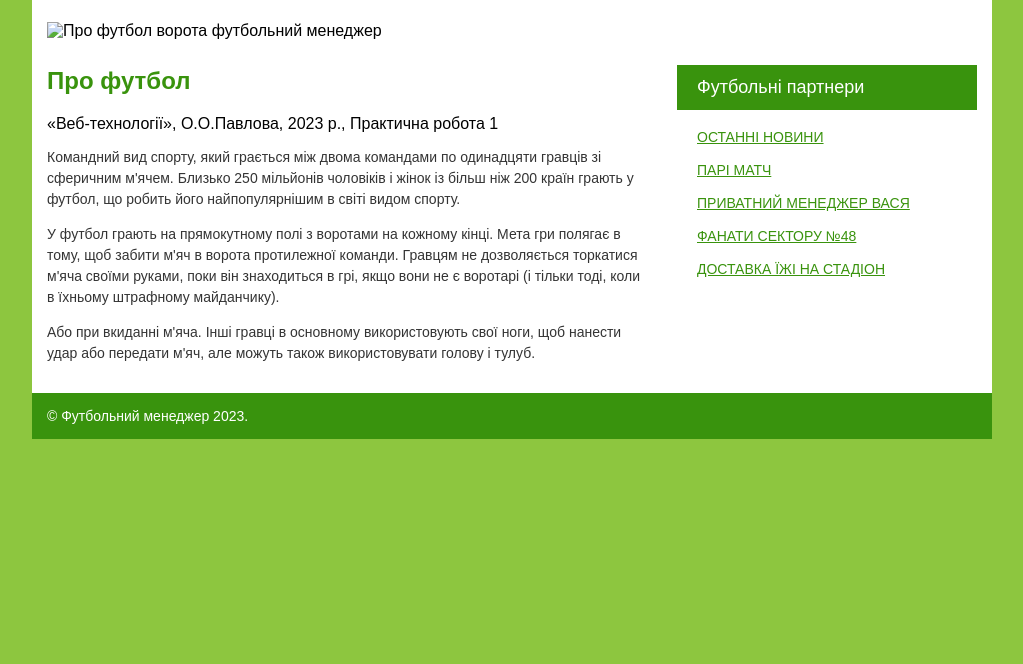
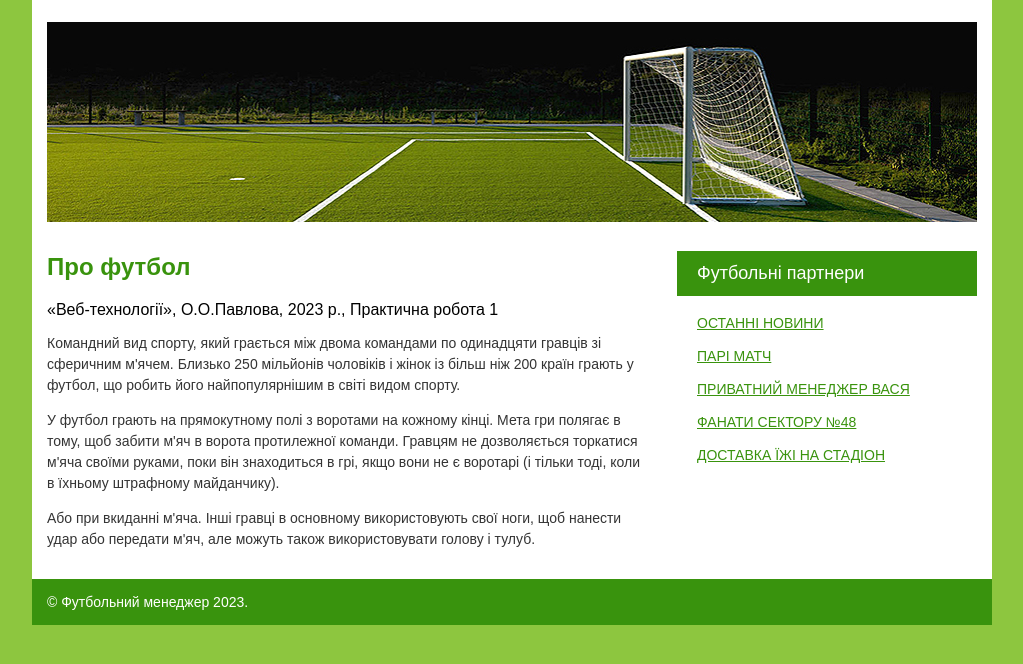
Before and after one commit to RomanKrr/football-laba, a plain HTML site: page index.html in a window 1280 px wide. Shown: the part 132-796 px from the top of the page, without its empty margins (128-1151 px from the left). Drawn offline with Linux system fonts and the light colour scheme.

Commit message:
Update index.html

```diff
--- a/index.html
+++ b/index.html
@@ -28,7 +28,7 @@
         </header>
         <main>
             <picture class="main-picture">
-                <img src="img/picture/jpg" alt="Про футбол ворота футбольний
+                <img src="img/picture.jpg" alt="Про футбол ворота футбольний
 менеджер">
             </picture>
             <div class="main">
```
